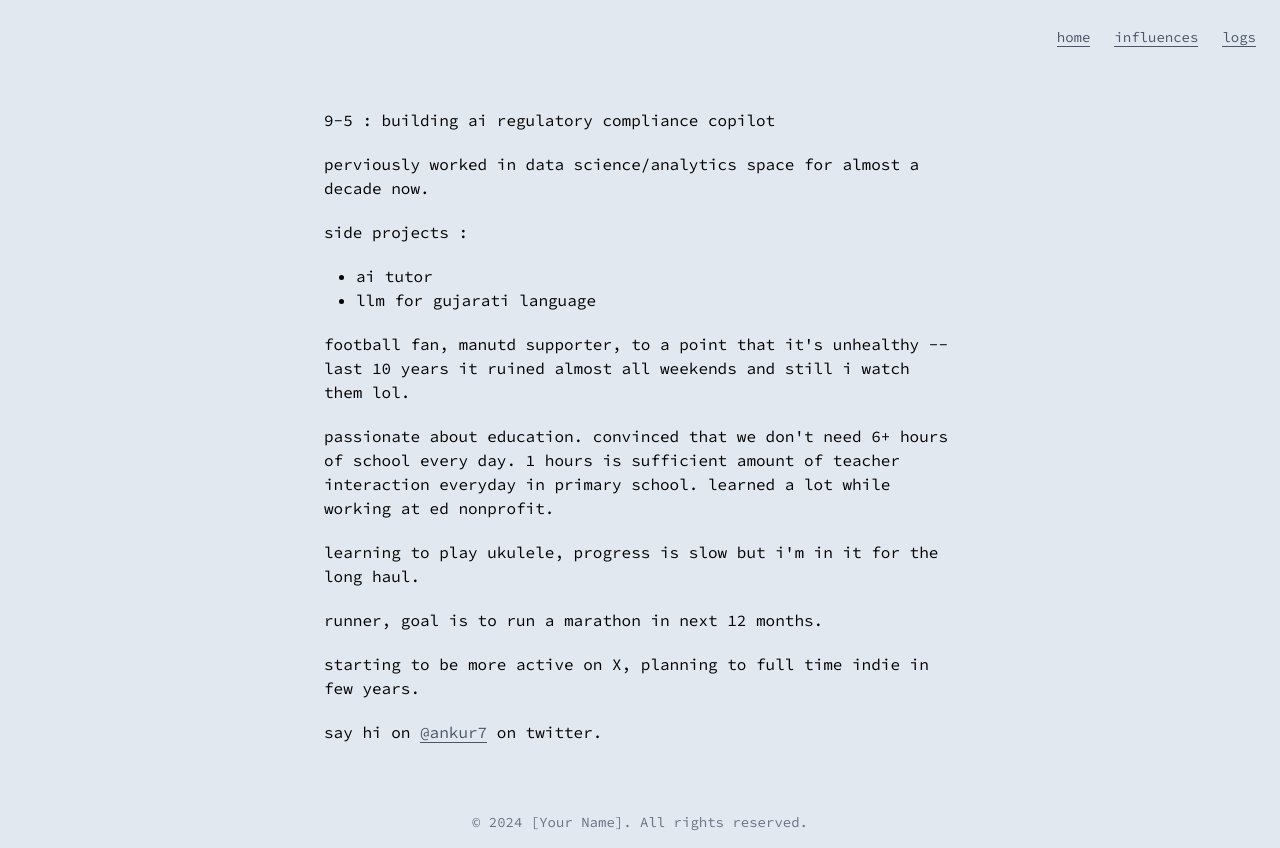
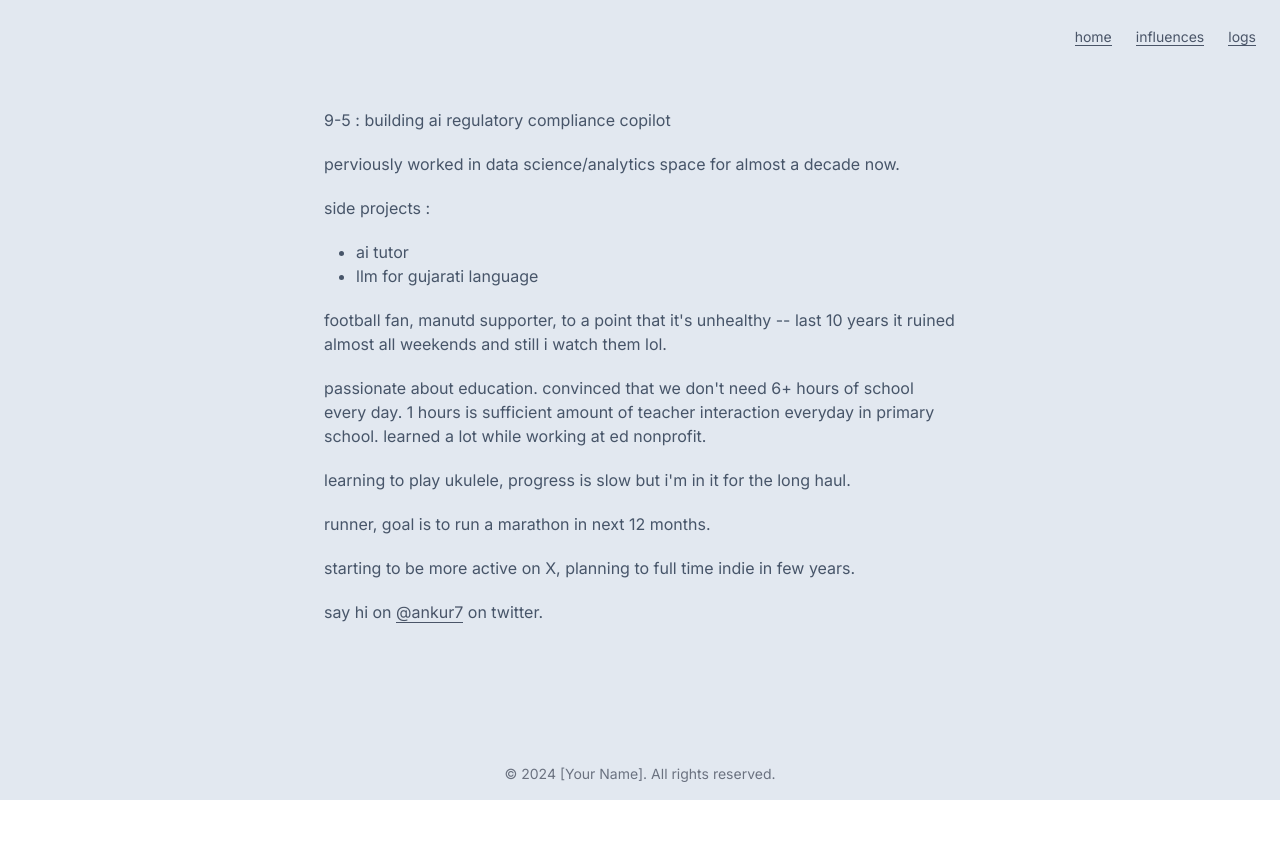
Before and after one commit to ankurkpatel/ankurkpatel.github.io, a React (Vite) app: page / in a window 1280 px wide. After the commit the page ends 800 px from the top, so only its background shows below. Built offline with nearby package versions, Linux system fonts and the light colour scheme.

Commit message:
fix error log and influences

```diff
--- a/src/App.css
+++ b/src/App.css
@@ -9,8 +9,8 @@
 
 @layer base {
   html {
-    /* font-family: 'Inter', sans-serif; */
-    font-family: 'Source Code Pro', monospace;
+    font-family:  Inter;
+    /* font-family: 'Source Code Pro', monospace; */
     /* font-family: 'Inconsolata', monospace; */
   }
 }
--- a/src/App.jsx
+++ b/src/App.jsx
@@ -11,7 +11,7 @@ function App() {
   const [count, setCount] = useState(0)
 
   return (
-    <div className="min-h-screen bg-slate-200 flex flex-col">
+    <div className="min-h-screen bg-slate-200 flex flex-col text-slate-600">
       {/* Navigation */}
       <nav className="fixed bottom-0 right-0 left-0 md:top-0 md:left-0 md:right-0 md:bottom-auto p-4 md:p-6 bg-slate-200 md:bg-transparent">
         <ul className="flex flex-row justify-end space-x-4 md:space-x-6 list-none m-0 p-0">
--- /dev/null
+++ b/src/mdFiles/influences.md
@@ -0,0 +1,2 @@
+
+to add
--- a/src/pages/Influences.jsx
+++ b/src/pages/Influences.jsx
@@ -1,7 +1,9 @@
 import React from 'react';
+import MarkdownDisplay from '../MarkdownDisplay';
+import content from '../mdFiles/influences.md?raw'
 
 const Influences = () => {
-  return ( <MarkdownDisplay content={"to add"} />);
+  return ( <MarkdownDisplay content={content} />);
 };
 
 export default Influences
--- a/src/pages/Log.jsx
+++ b/src/pages/Log.jsx
@@ -1,3 +1,7 @@
+import React from 'react';
+import MarkdownDisplay from '../MarkdownDisplay';
+import content from '../mdFiles/influences.md?raw'
+
 const Log = () => {
   return ( <MarkdownDisplay content={"to add"} />);
   };
```
Also changed, not shown: src/mdFiles/LandingPage.md (deleted, +0 -15 lines), src/mdFiles/logs.md (added).
